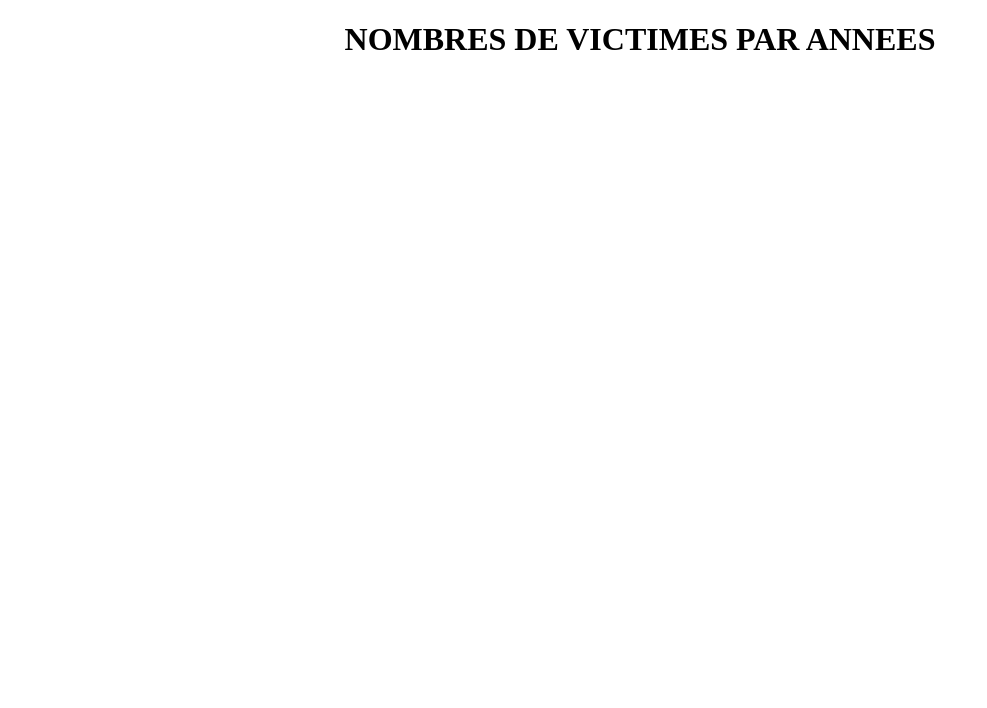
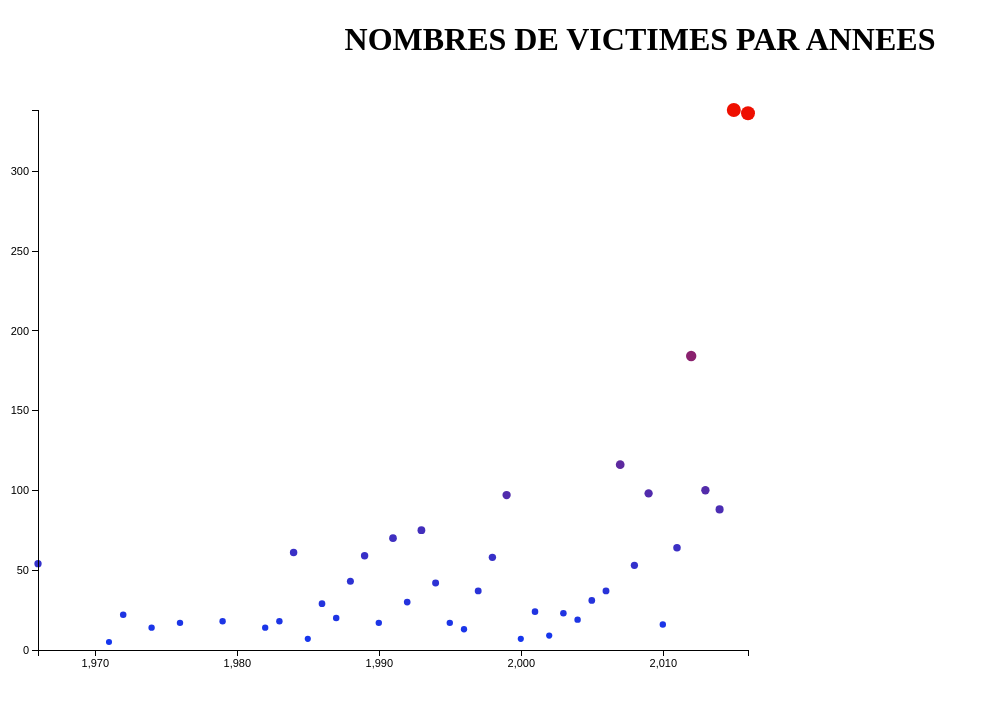
Before and after one commit to CorentinBallaz/D3.js_USA, a plain HTML site: page tp4_2.html in a window 1280 px wide. Shown: the whole page, without its empty margins (0-987 px from the left). Drawn offline with nearby package versions, Linux system fonts and the light colour scheme; no server answers.

Commit message:
correction erreur nuage de points

```diff
--- a/tp4_2.html
+++ b/tp4_2.html
@@ -30,7 +30,7 @@
     // Ensemble dynamique de nombres aléatoires
 
 
-    d3.csv("mass-shootings-in-america-by-states.csv", function(data){
+    d3.csv("mass-shootings-in-america-by-states2.txt", function(data){
         const myDate = data[0].Date.split("/");
         var dataset = [];
         dataset.push([Math.round(myDate[2]),Math.round(data[0].TotalNumberOfVictims)]);
```
